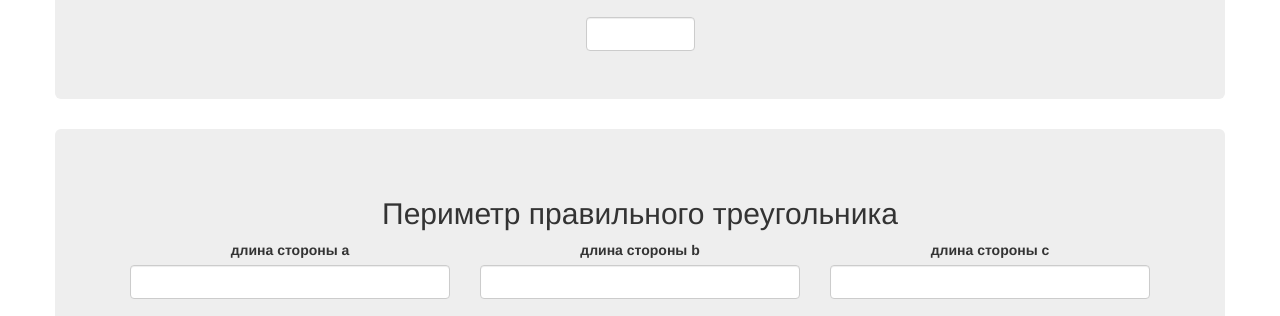
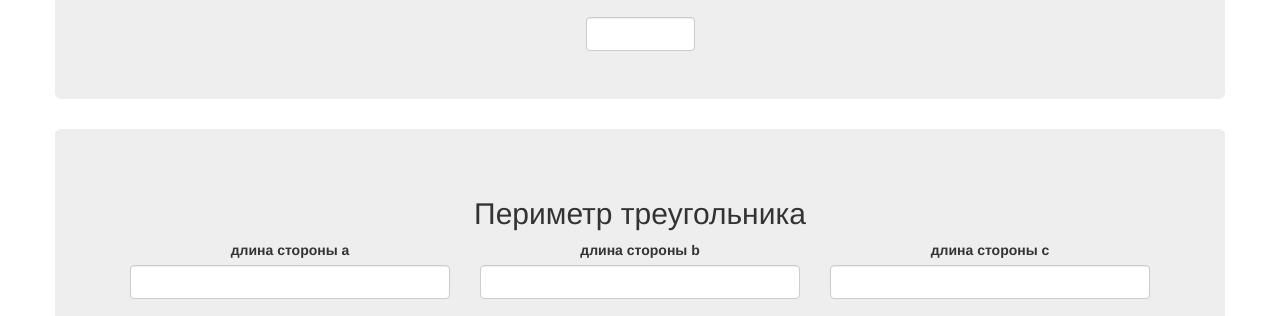
Before and after one commit to v14ushakov/v14ushakov.github.io, a plain HTML site: page index.html in a window 1280 px wide. Shown: the part 612-928 px from the top of the page. Drawn offline with Linux system fonts and the light colour scheme.

Commit message:
исправление

```diff
--- a/index.html
+++ b/index.html
@@ -138,7 +138,7 @@
 
 <div class="jumbotron">
 	<form name="triangle">
-		<h2>Периметр правильного треугольника</h2>
+		<h2>Периметр треугольника</h2>
 
       <form name="triangle" class="form-inline">
         <div class="col-md-4" class="form-group">
```
